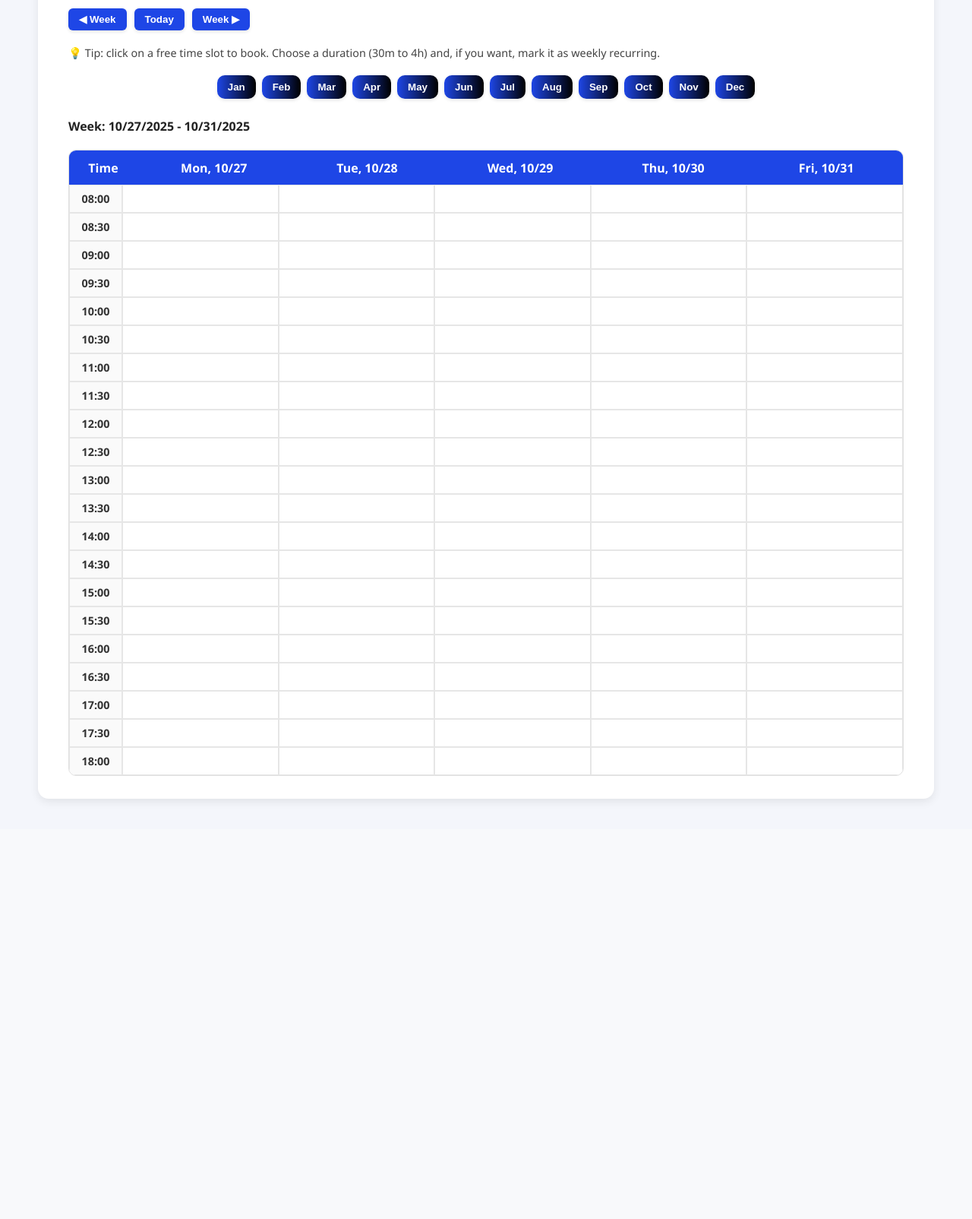
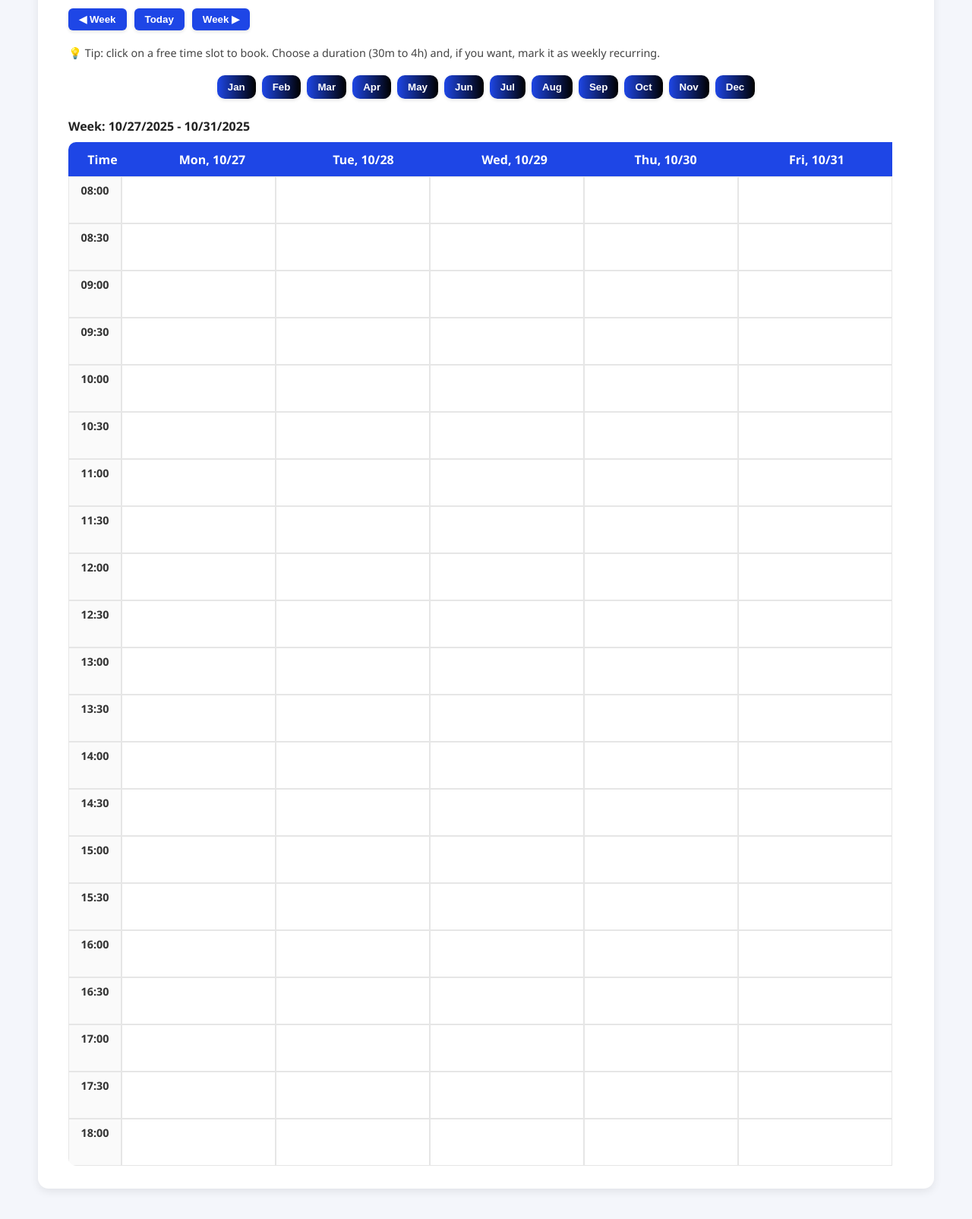
Before and after one commit to arthurlrbraga77-star/salas-jovi, a Flask app: page / in a window 1280 px wide. Shown: the part 166-1770 px from the top of the page at 76% size. Before the commit the page ends 1222 px from the top, so only its background shows below. Run offline with Flask 3, Linux system fonts and the light colour scheme; data that the repository does not hold is empty.

Commit message:
Update front-end: Samba/Bar Room + calendar fix

```diff
--- a/static/style.css
+++ b/static/style.css
@@ -25,9 +25,7 @@ h1 {
   text-shadow: 0 1px 1px rgba(0, 0, 0, 0.05);
 }
 
-label {
-  font-weight: 600;
-}
+label { font-weight: 600; }
 
 select {
   border: 1px solid #ccc;
@@ -98,35 +96,76 @@ select {
   color: #000;
 }
 
-/* ======== CALENDÁRIO ======== */
+/* ======== TEXTO DE SEMANA ======== */
+#semanaAtual {
+  font-weight: 600;
+  margin-bottom: 10px;
+}
+
+/* ===================================================================
+   CALENDÁRIO — OPÇÃO A (responsivo com scroll horizontal suave)
+   Estrutura HTML:
+   <div class="calendar-scroll">
+     <div class="calendar-grid">
+       <div class="grid header"></div>
+       <div class="grid body"></div>
+     </div>
+   </div>
+   ===================================================================*/
+
+/* Moldura externa (borda/raio) */
 .calendar {
   margin-top: 20px;
   border: 1px solid #e0e0e0;
   border-radius: 10px;
-  overflow: hidden;
 }
 
+/* Wrapper com scroll horizontal no mobile */
+.calendar-scroll{
+  overflow-x: auto;
+  -webkit-overflow-scrolling: touch;
+  scrollbar-gutter: stable;
+  border-radius: 10px; /* respeita o raio ao fazer scroll */
+}
+
+/* Define uma largura mínima para não “quebrar” no celular */
+.calendar-grid{
+  min-width: 720px; /* 90px (horas) + 5 colunas bem confortáveis */
+  background: #fff;
+}
+
+/* Grids base */
+.grid { display: grid; grid-template-columns: 90px repeat(5, 1fr); }
+
+/* Cabeçalho (dia/semana) */
 .grid.header {
-  display: grid;
-  grid-template-columns: 90px repeat(5, 1fr);
   background-color: #1E46E6;
   color: #fff;
   font-weight: 700;
   text-align: center;
   height: 45px;
   align-items: center;
+  position: sticky;  /* fica colado ao topo ao rolar a página */
+  top: 0;
+  z-index: 3;
 }
 
-.grid.body {
-  display: flex;
-  flex-direction: column;
+/* Força quebra em duas linhas no cabeçalho */
+.grid.header .dow { display:block; line-height:1.05; }
+.grid.header .date{ display:block; font-weight:600; opacity:.9; line-height:1.05; }
+
+/* Deixa a primeira célula do header (coluna de “Time”) fixa à esquerda */
+.grid.header > div:first-child{
+  position: sticky;
+  left: 0;
+  z-index: 4;
+  background: #1E46E6; /* mesma cor do header */
 }
 
-.grid {
-  display: grid;
-  grid-template-columns: 90px repeat(5, 1fr);
-}
+/* Corpo (linhas por horário) */
+.grid.body { display: flex; flex-direction: column; }
 
+/* Células */
 .time-cell,
 .slot-cell {
   border: 1px solid #e6e6e6;
@@ -135,29 +174,27 @@ select {
   padding: 8px;
 }
 
-.time-cell {
+/* Coluna de horas fixa à esquerda para facilitar leitura */
+.time-cell{
   background-color: #fafafa;
   font-weight: 600;
   color: #333;
+  position: sticky;
+  left: 0;
+  z-index: 2;
 }
 
-.slot-cell.free:hover {
-  background-color: #eaf0ff;
-  cursor: pointer;
-}
-
-.slot-cell.busy {
+/* Slots */
+.slot-cell.free:hover { background-color: #eaf0ff; cursor: pointer; }
+.slot-cell.busy{
   background-color: #ff7b7b;
   color: #fff;
   font-weight: 600;
-  text-shadow: 0 1px 1px rgba(0, 0, 0, 0.2);
+  text-shadow: 0 1px 1px rgba(0,0,0,0.2);
 }
 
-/* ======== TEXTO DE SEMANA ======== */
-#semanaAtual {
-  font-weight: 600;
-  margin-bottom: 10px;
-}
+/* Altura mínima “clicável” para os slots (mobile-friendly) */
+.slot-cell{ min-height: 44px; }
 
 /* ======== MODAL ======== */
 dialog {
@@ -190,15 +227,16 @@ button.primary {
   font-weight: 600;
 }
 
-button.primary:hover {
-  background: #0d2dbb;
-}
+button.primary:hover { background: #0d2dbb; }
 
 /* ======== SCROLLBAR ======== */
-::-webkit-scrollbar {
-  height: 8px;
+::-webkit-scrollbar { height: 8px; }
+::-webkit-scrollbar-thumb { background: #1E46E6; border-radius: 10px; }
+
+/* ======== AJUSTES MOBILE ======== */
+@media (max-width: 480px){
+  main{ padding: 24px; margin: 20px auto; }
+  .grid.header{ height: 48px; }
+  .time-cell, .slot-cell{ padding: 8px 6px; }
+  .grid.header .date{ font-size: .85rem; }
 }
-::-webkit-scrollbar-thumb {
-  background: #1E46E6;
-  border-radius: 10px;
-}
--- a/templates/index.html
+++ b/templates/index.html
@@ -46,10 +46,15 @@
 
     <p id="semanaAtual"></p>
 
-    <div class="calendar">
-      <div class="grid header"></div>
-      <div class="grid body"></div>
+    <!-- ===== CALENDÁRIO: WRAPPER PARA SCROLL SUAVE NO MOBILE ===== -->
+    <div class="calendar-scroll">
+      <!-- A grid/table ganha uma largura mínima para não quebrar no mobile -->
+      <div class="calendar-grid">
+        <div class="grid header" aria-label="Calendar header"></div>
+        <div class="grid body" aria-label="Calendar body"></div>
+      </div>
     </div>
+    <!-- ===== FIM CALENDÁRIO ===== -->
   </main>
 
   <!-- Reservation Modal -->
```
